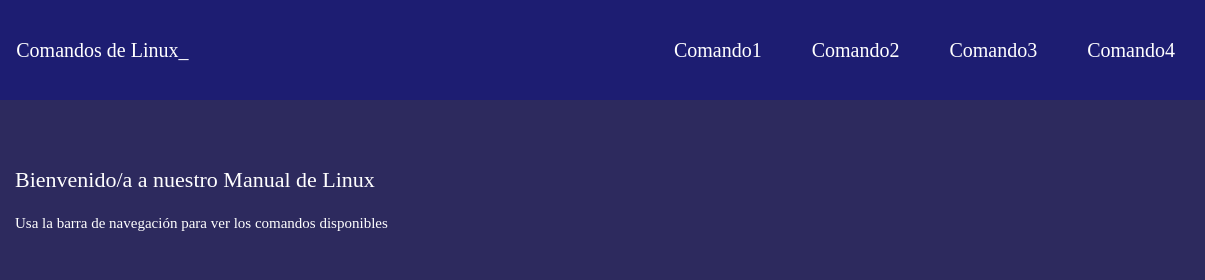
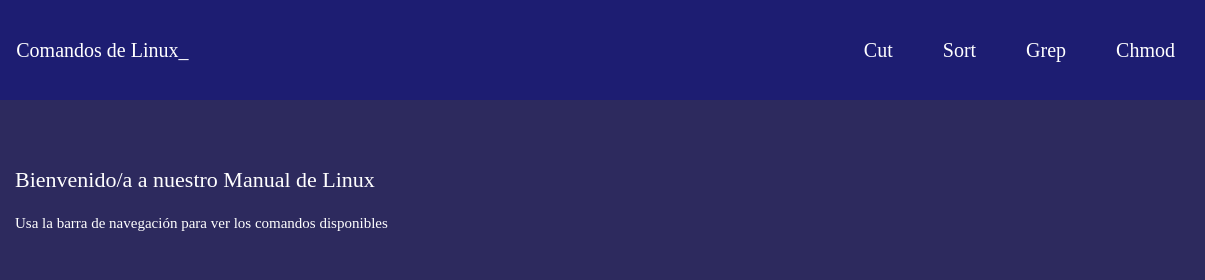
Before and after one commit to AsierSanchez9/ComandosLinux, a plain HTML site: page index.html in a window 1280 px wide. Shown: the top 280 px of the page, 75-1280 px from the left. Drawn offline with Linux system fonts and the light colour scheme.

Commit message:
Nombre de comandos actualizados (Asier)

```diff
--- a/index.html
+++ b/index.html
@@ -22,19 +22,19 @@
 
             <div>
                 <a class="commandOption" href="./Comandos/comandoPlantilla.html">
-                    <p>Comando1</p>
+                    <p>Cut</p>
                 </a>
 
                 <a class="commandOption" href="#">
-                    <p>Comando2</p>
+                    <p>Sort</p>
                 </a>
 
                 <a class="commandOption" href="#">
-                    <p>Comando3</p>
+                    <p>Grep</p>
                 </a>
 
                 <a class="commandOption" href="#">
-                    <p>Comando4</p>
+                    <p>Chmod</p>
                 </a>
             </div>
         </header>
```
